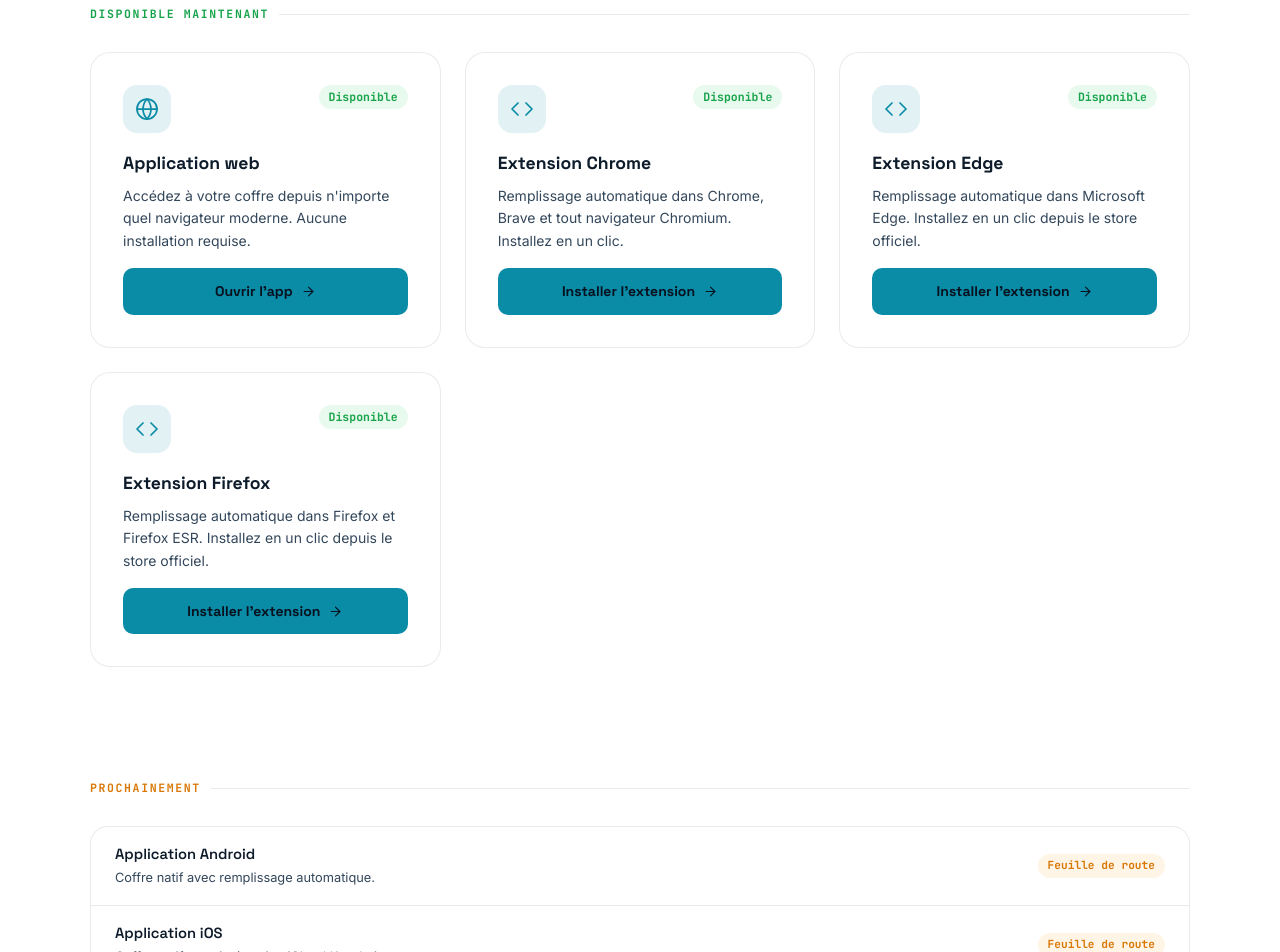
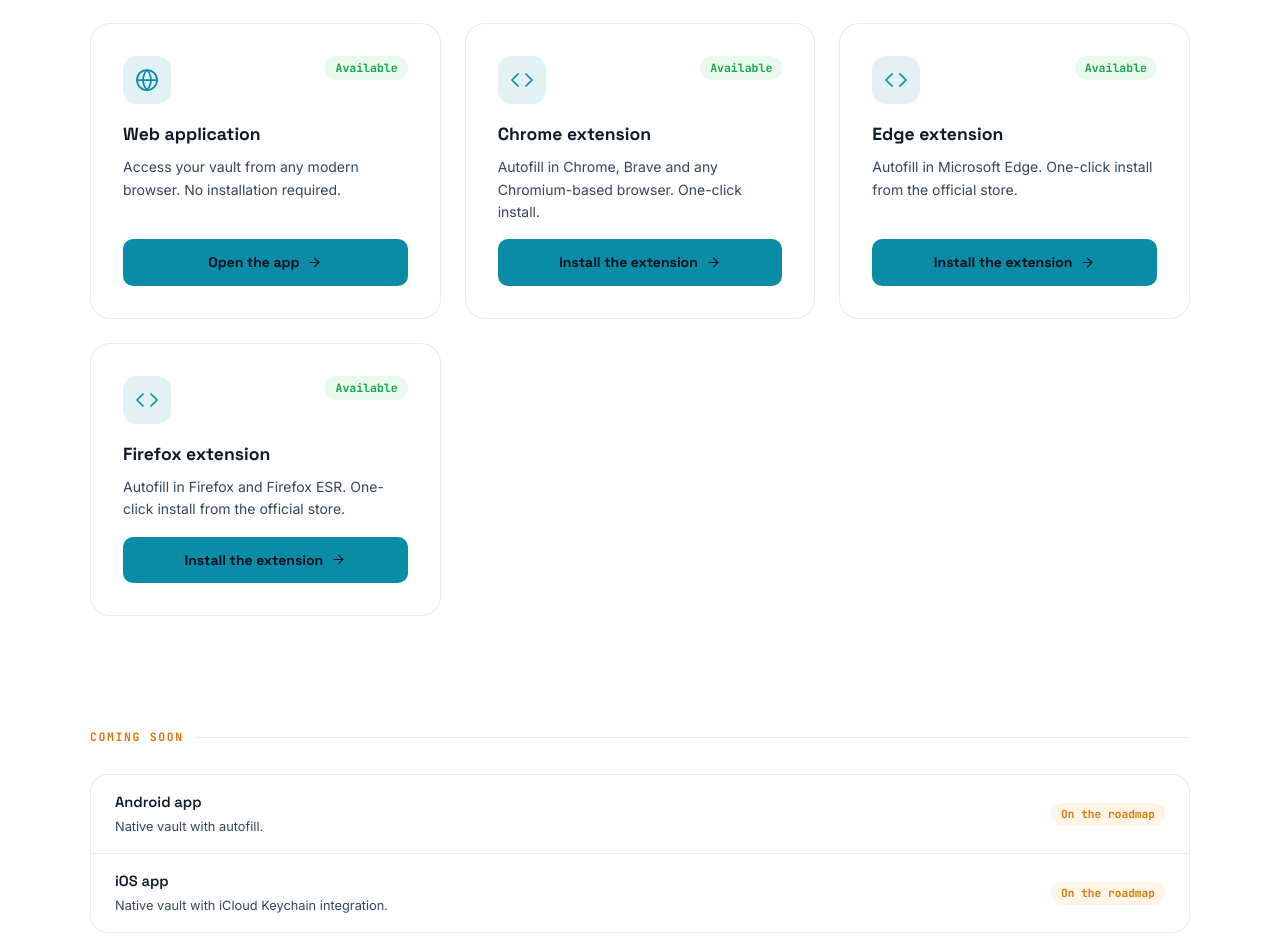
Before and after one commit to Moustapha0320/DencPass-Vitrine, a React (Vite) app: page /en/download in a window 1280 px wide. Shown: the part 520-1472 px from the top of the page. Built offline with nearby package versions, Linux system fonts and the light colour scheme.

Commit message:
feat(i18n): translate the download page

```diff
--- /dev/null
+++ b/src/locales/en/download.json
@@ -0,0 +1,26 @@
+{
+  "meta": { "title": "Downloads — DencPass", "description": "Web app, Chrome, Edge and Firefox extensions: available now. Mobile apps in development." },
+  "hero": {
+    "eyebrow": "Downloads",
+    "title": "DencPass, wherever<br/>you work",
+    "subtitle": "Available now on the web and as a Chrome, Edge and Firefox extension. Mobile apps in development."
+  },
+  "available": {
+    "kicker": "Available now",
+    "tag": "Available",
+    "web": { "title": "Web application", "desc": "Access your vault from any modern browser. No installation required.", "cta": "Open the app" },
+    "chrome": { "title": "Chrome extension", "desc": "Autofill in Chrome, Brave and any Chromium-based browser. One-click install.", "cta": "Install the extension" },
+    "edge": { "title": "Edge extension", "desc": "Autofill in Microsoft Edge. One-click install from the official store.", "cta": "Install the extension" },
+    "firefox": { "title": "Firefox extension", "desc": "Autofill in Firefox and Firefox ESR. One-click install from the official store.", "cta": "Install the extension" }
+  },
+  "upcoming": {
+    "kicker": "Coming soon",
+    "status": "On the roadmap",
+    "android": { "title": "Android app", "desc": "Native vault with autofill." },
+    "ios": { "title": "iOS app", "desc": "Native vault with iCloud Keychain integration." }
+  },
+  "cta": {
+    "text": "Want to be notified when new versions ship?",
+    "button": "Write to us"
+  }
+}
--- /dev/null
+++ b/src/locales/fr/download.json
@@ -0,0 +1,26 @@
+{
+  "meta": { "title": "Téléchargements — DencPass", "description": "Application web, extension Chrome, Edge et Firefox : disponibles dès maintenant. Applications mobiles en cours de développement." },
+  "hero": {
+    "eyebrow": "Téléchargements",
+    "title": "DencPass, partout où<br/>vous travaillez",
+    "subtitle": "Disponible dès maintenant sur le web et en extension Chrome, Edge et Firefox. Applications mobiles en cours de développement."
+  },
+  "available": {
+    "kicker": "Disponible maintenant",
+    "tag": "Disponible",
+    "web": { "title": "Application web", "desc": "Accédez à votre coffre depuis n'importe quel navigateur moderne. Aucune installation requise.", "cta": "Ouvrir l'app" },
+    "chrome": { "title": "Extension Chrome", "desc": "Remplissage automatique dans Chrome, Brave et tout navigateur Chromium. Installez en un clic.", "cta": "Installer l'extension" },
+    "edge": { "title": "Extension Edge", "desc": "Remplissage automatique dans Microsoft Edge. Installez en un clic depuis le store officiel.", "cta": "Installer l'extension" },
+    "firefox": { "title": "Extension Firefox", "desc": "Remplissage automatique dans Firefox et Firefox ESR. Installez en un clic depuis le store officiel.", "cta": "Installer l'extension" }
+  },
+  "upcoming": {
+    "kicker": "Prochainement",
+    "status": "Feuille de route",
+    "android": { "title": "Application Android", "desc": "Coffre natif avec remplissage automatique." },
+    "ios": { "title": "Application iOS", "desc": "Coffre natif avec intégration iCloud Keychain." }
+  },
+  "cta": {
+    "text": "Vous voulez être prévenu à la sortie des prochaines versions ?",
+    "button": "Écrivez-nous"
+  }
+}
--- a/src/pages/DownloadPage.jsx
+++ b/src/pages/DownloadPage.jsx
@@ -1,67 +1,47 @@
+import { Fragment } from 'react';
+import { useTranslation } from 'react-i18next';
 import PublicLayout from '../components/layout/PublicLayout';
+import useDocumentTitle from '../hooks/useDocumentTitle';
 import { Reveal, IcoGlobe, IcoCode, IcoSmartphone, IcoArrow } from '../components/shared';
 
-const available = [
+const available = (t) => [
   {
-    Icon: IcoGlobe,
-    title: 'Application web',
-    desc: 'Accédez à votre coffre depuis n\'importe quel navigateur moderne. Aucune installation requise.',
-    tag: 'Disponible',
-    tagColor: 'var(--green)',
-    tagBg: 'rgba(34,197,94,0.10)',
-    cta: { label: 'Ouvrir l\'app', href: 'https://app.dencpass.com', external: true },
-    accentBg: 'var(--accent-014)',
-    accentColor: 'var(--accent)',
+    Icon: IcoGlobe, title: t('download:available.web.title'), desc: t('download:available.web.desc'),
+    tag: t('download:available.tag'), tagColor: 'var(--green)', tagBg: 'rgba(34,197,94,0.10)',
+    cta: { label: t('download:available.web.cta'), href: 'https://app.dencpass.com', external: true },
+    accentBg: 'var(--accent-014)', accentColor: 'var(--accent)',
   },
   {
-    Icon: IcoCode,
-    title: 'Extension Chrome',
-    desc: 'Remplissage automatique dans Chrome, Brave et tout navigateur Chromium. Installez en un clic.',
-    tag: 'Disponible',
-    tagColor: 'var(--green)',
-    tagBg: 'rgba(34,197,94,0.10)',
-    cta: { label: 'Installer l\'extension', href: 'https://chromewebstore.google.com/detail/dencpass/bcemgedgiblobnnpehlmbfnhejhlpnkb', external: true },
-    accentBg: 'var(--accent-014)',
-    accentColor: 'var(--accent)',
+    Icon: IcoCode, title: t('download:available.chrome.title'), desc: t('download:available.chrome.desc'),
+    tag: t('download:available.tag'), tagColor: 'var(--green)', tagBg: 'rgba(34,197,94,0.10)',
+    cta: { label: t('download:available.chrome.cta'), href: 'https://chromewebstore.google.com/detail/dencpass/bcemgedgiblobnnpehlmbfnhejhlpnkb', external: true },
+    accentBg: 'var(--accent-014)', accentColor: 'var(--accent)',
   },
   {
-    Icon: IcoCode,
-    title: 'Extension Edge',
-    desc: 'Remplissage automatique dans Microsoft Edge. Installez en un clic depuis le store officiel.',
-    tag: 'Disponible',
-    tagColor: 'var(--green)',
-    tagBg: 'rgba(34,197,94,0.10)',
-    cta: { label: 'Installer l\'extension', href: 'https://microsoftedge.microsoft.com/addons/detail/padokcokhaaledeaaffnanjhahkhnpfk', external: true },
-    accentBg: 'var(--accent-014)',
-    accentColor: 'var(--accent)',
+    Icon: IcoCode, title: t('download:available.edge.title'), desc: t('download:available.edge.desc'),
+    tag: t('download:available.tag'), tagColor: 'var(--green)', tagBg: 'rgba(34,197,94,0.10)',
+    cta: { label: t('download:available.edge.cta'), href: 'https://microsoftedge.microsoft.com/addons/detail/padokcokhaaledeaaffnanjhahkhnpfk', external: true },
+    accentBg: 'var(--accent-014)', accentColor: 'var(--accent)',
   },
   {
-    Icon: IcoCode,
-    title: 'Extension Firefox',
-    desc: 'Remplissage automatique dans Firefox et Firefox ESR. Installez en un clic depuis le store officiel.',
-    tag: 'Disponible',
-    tagColor: 'var(--green)',
-    tagBg: 'rgba(34,197,94,0.10)',
-    cta: { label: 'Installer l\'extension', href: 'https://addons.mozilla.org/fr/firefox/addon/dencpass/', external: true },
-    accentBg: 'var(--accent-014)',
-    accentColor: 'var(--accent)',
+    Icon: IcoCode, title: t('download:available.firefox.title'), desc: t('download:available.firefox.desc'),
+    tag: t('download:available.tag'), tagColor: 'var(--green)', tagBg: 'rgba(34,197,94,0.10)',
+    cta: { label: t('download:available.firefox.cta'), href: 'https://addons.mozilla.org/fr/firefox/addon/dencpass/', external: true },
+    accentBg: 'var(--accent-014)', accentColor: 'var(--accent)',
   },
 ];
 
-const upcoming = [
-  {
-    title: 'Application Android',
-    desc: 'Coffre natif avec remplissage automatique.',
-    status: 'Feuille de route',
-  },
-  {
-    title: 'Application iOS',
-    desc: 'Coffre natif avec intégration iCloud Keychain.',
-    status: 'Feuille de route',
-  },
+const upcoming = (t) => [
+  { title: t('download:upcoming.android.title'), desc: t('download:upcoming.android.desc'), status: t('download:upcoming.status') },
+  { title: t('download:upcoming.ios.title'), desc: t('download:upcoming.ios.desc'), status: t('download:upcoming.status') },
 ];
 
 export default function DownloadPage() {
+  const { t } = useTranslation('download');
+  useDocumentTitle(t('download:meta.title'), t('download:meta.description'), '/download');
+  const availableList = available(t);
+  const upcomingList = upcoming(t);
+
   return (
     <PublicLayout>
       <main style={{ minHeight: '100vh', background: 'var(--bg)' }}>
@@ -74,13 +54,13 @@
         }}>
           <Reveal>
             <span style={{ fontFamily: 'JetBrains Mono, monospace', fontSize: '0.72rem', fontWeight: 600, letterSpacing: '0.14em', color: 'var(--accent)', textTransform: 'uppercase', display: 'block', marginBottom: '1.25rem' }}>
-              Téléchargements
+              {t('download:hero.eyebrow')}
             </span>
             <h1 style={{ fontFamily: 'Space Grotesk, sans-serif', fontWeight: 800, fontSize: 'clamp(2rem,5vw,3.25rem)', color: 'var(--text-head)', lineHeight: 1.15, marginBottom: '1.25rem' }}>
-              DencPass, partout où<br />vous travaillez
+              {t('download:hero.title').split('<br/>').map((line, i) => <Fragment key={i}>{i > 0 && <br />}{line}</Fragment>)}
             </h1>
             <p style={{ fontSize: 'clamp(1rem,2vw,1.0625rem)', color: 'var(--text2)', maxWidth: 520, margin: '0 auto', lineHeight: 1.7 }}>
-              Disponible dès maintenant sur le web et en extension Chrome, Edge et Firefox. Applications mobiles en cours de développement.
+              {t('download:hero.subtitle')}
             </p>
           </Reveal>
         </section>
@@ -90,12 +70,12 @@
           <Reveal>
             <div style={{ display: 'flex', alignItems: 'center', gap: 10, marginBottom: '1.75rem' }}>
               <span style={{ fontFamily: 'JetBrains Mono, monospace', fontSize: '0.72rem', fontWeight: 600, letterSpacing: '0.14em', color: 'var(--green)', textTransform: 'uppercase', whiteSpace: 'nowrap' }}>
-                Disponible maintenant
+                {t('download:available.kicker')}
               </span>
               <div style={{ flex: 1, height: 1, background: 'var(--border)' }} />
             </div>
             <div style={{ display: 'grid', gridTemplateColumns: 'repeat(auto-fit, minmax(280px,1fr))', gap: '1.5rem' }}>
-              {available.map(({ Icon, title, desc, tag, tagColor, tagBg, cta, accentBg, accentColor }) => (
+              {availableList.map(({ Icon, title, desc, tag, tagColor, tagBg, cta, accentBg, accentColor }) => (
                 <div key={title} style={{
                   background: 'var(--bg-card)',
                   border: '1px solid var(--border)',
@@ -145,16 +125,16 @@
           <Reveal>
             <div style={{ display: 'flex', alignItems: 'center', gap: 10, marginBottom: '1.75rem' }}>
               <span style={{ fontFamily: 'JetBrains Mono, monospace', fontSize: '0.72rem', fontWeight: 600, letterSpacing: '0.14em', color: 'var(--amber)', textTransform: 'uppercase', whiteSpace: 'nowrap' }}>
-                Prochainement
+                {t('download:upcoming.kicker')}
               </span>
               <div style={{ flex: 1, height: 1, background: 'var(--border)' }} />
             </div>
             <div style={{ background: 'var(--bg-card)', border: '1px solid var(--border)', borderRadius: 18, overflow: 'hidden' }}>
-              {upcoming.map(({ title, desc, status }, i) => (
+              {upcomingList.map(({ title, desc, status }, i) => (
                 <div key={title} style={{
                   display: 'flex', alignItems: 'center', justifyContent: 'space-between',
                   padding: '1rem 1.5rem',
-                  borderBottom: i < upcoming.length - 1 ? '1px solid var(--border)' : 'none',
+                  borderBottom: i < upcomingList.length - 1 ? '1px solid var(--border)' : 'none',
                   gap: '1rem', flexWrap: 'wrap',
                 }}>
                   <div>
@@ -178,14 +158,14 @@
         <section style={{ padding: 'clamp(3rem,7vw,4.5rem) max(1.25rem, calc((100vw - 1100px)/2))', textAlign: 'center' }}>
           <Reveal>
             <p style={{ fontSize: '1rem', color: 'var(--text2)', marginBottom: '1.25rem' }}>
-              Vous voulez être prévenu à la sortie des prochaines versions ?
+              {t('download:cta.text')}
             </p>
             <a href="/contact" className="btn-primary" style={{
               background: 'var(--accent)', color: '#07111f', border: 'none',
               padding: '0.85rem 1.75rem', borderRadius: 10, fontSize: '0.9rem',
               display: 'inline-flex', alignItems: 'center', gap: 8,
             }}>
-              Écrivez-nous <IcoArrow size={16} />
+              {t('download:cta.button')} <IcoArrow size={16} />
             </a>
           </Reveal>
         </section>
```
